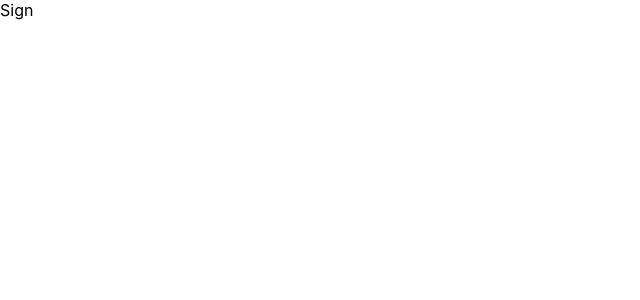
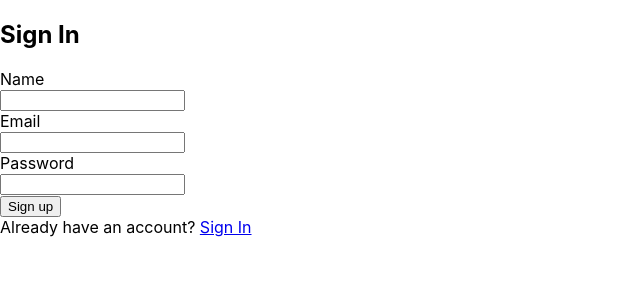
Before and after one commit to malak-joumaa/Address-Book, a React (Create React App) app in the folder address-book-reactjs/: page /sign-up in a window 1280 px wide. Shown: the top 300 px of the page, without its empty margins (0-640 px from the left). Built offline with nearby package versions, Linux system fonts and the light colour scheme.

Commit message:
Front-end: Adding Sign Up form

```diff
--- a/address-book-reactjs/src/Pages/Signup.js
+++ b/address-book-reactjs/src/Pages/Signup.js
@@ -1,7 +1,40 @@
 import React, { useState } from "react";
+import { Link } from "react-router-dom";
 
 const SignUp = () => {
-  return <div>Sign</div>;
+  return (
+    <div>
+      <div className="container">
+        <form className="user-form">
+          <div className="box">
+            <h2 className="title">Sign In</h2>
+            <label className="lbl">Name</label>
+            <br />
+            <input type="text" id="name" className="txtbox" name="text" />
+            <br />
+            <label className="lbl">Email</label>
+            <br />
+            <input type="email" id="email" className="txtbox" name="text" />
+            <br />
+            <label className="lbl">Password</label>
+            <br />
+            <input
+              type="password"
+              id="password"
+              className="txtbox"
+              name="text"
+            />
+            <br />
+            <button className="btn">Sign up</button>
+            <br />
+            <span>
+              Already have an account? <Link to="/">Sign In</Link>
+            </span>
+          </div>
+        </form>
+      </div>
+    </div>
+  );
 };
 
 export default SignUp;
```
